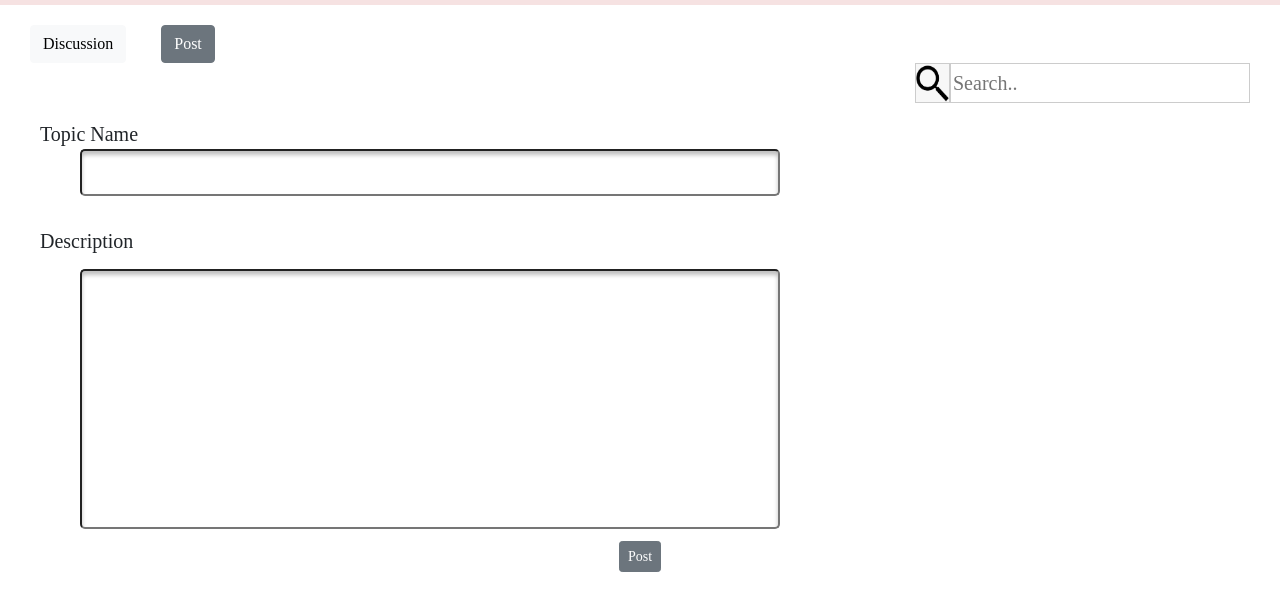
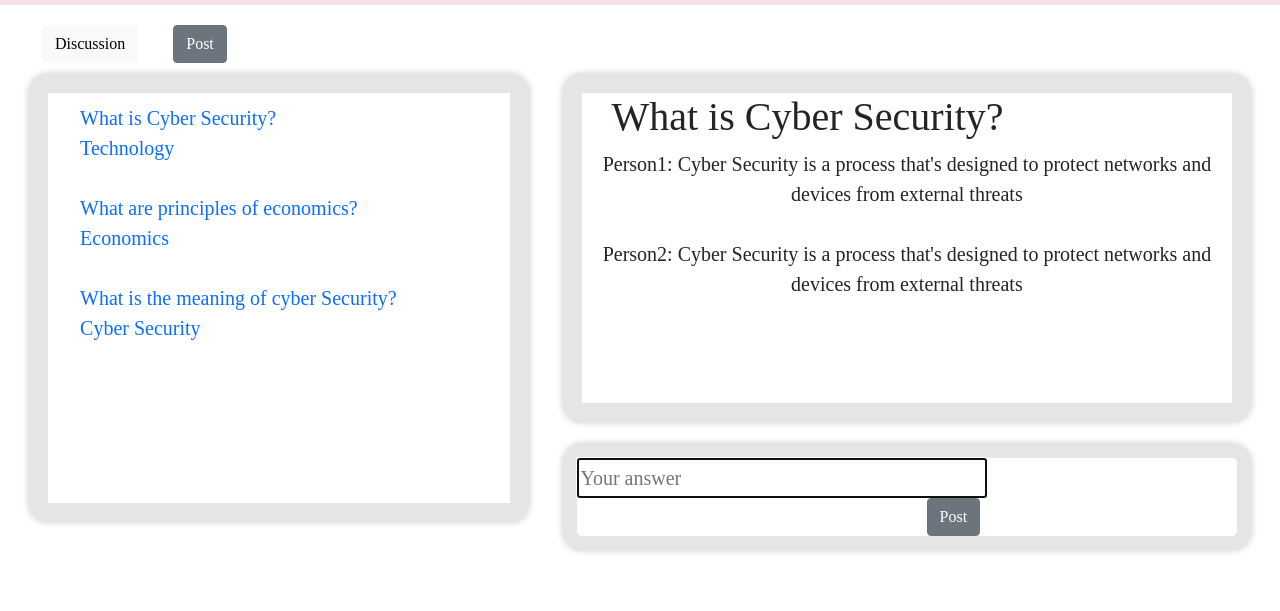
Before and after one commit to Sneha-kottauppari/LES-team-4, a plain HTML site: page framework/discussion.html in a window 1280 px wide. Shown: the part 77-688 px from the top of the page. Drawn offline with nearby package versions, Linux system fonts and the light colour scheme.

Commit message:
updated discussion

```diff
--- a/framework/discussion.html
+++ b/framework/discussion.html
@@ -1,10 +1,11 @@
 <!DOCTYPE html>
 <html lang="en">
     <head>
-        <meta charset="utf-8">
-        <meta name="viewport" content="width=device-width">
+        <meta charset="UTF-8">
+        <meta name="viewport" content="width=device-width, initial-scale=1">
         <title>LES</title>
-        <link rel="stylesheet" href="/framework/styles/stylesheet.css">
+        <!-- <link rel="stylesheet" href="styledis.css"> -->
+        <link rel="stylesheet" href="https://cdnjs.cloudflare.com/ajax/libs/font-awesome/5.13.0/css/all.min.css">
         <link href="https://cdn.jsdelivr.net/npm/bootstrap@5.1.3/dist/css/bootstrap.min.css" rel="stylesheet" integrity="sha384-1BmE4kWBq78iYhFldvKuhfTAU6auU8tT94WrHftjDbrCEXSU1oBoqyl2QvZ6jIW3" crossorigin="anonymous">
         <script src="https://cdn.jsdelivr.net/npm/bootstrap@5.1.3/dist/js/bootstrap.bundle.min.js" integrity="sha384-ka7Sk0Gln4gmtz2MlQnikT1wXgYsOg+OMhuP+IlRH9sENBO0LRn5q+8nbTov4+1p" crossorigin="anonymous"></script>
         <script src="https://ajax.googleapis.com/ajax/libs/jquery/1.12.4/jquery.min.js"></script>
@@ -19,7 +20,58 @@
             nav-link{
               color:white
             }
+            .header{
+             float:left;margin-left:30px;font-family: serif;
+            }
+            .question{
+                display:block;
+                margin-left:7%;
+            }
+            .topic{
+                display:block;
+                margin-left:7%;
 
+            }
+            .questions{
+              width:40%;height:450px;display:flexbox; margin-top: 10px;border-radius:20px;border:20px solid #e5e5e5 ;box-shadow:0px 0px 6px #D3D3D3;overflow:auto;
+            }
+            .answers{
+              width: 100%;height:350px;display:flexbox;text-align: center; margin-top:10px;border-radius:20px;border:20px solid #e5e5e5 ;box-shadow:0px 0px 6px #D3D3D3;overflow:auto;
+           }
+           .main{
+               display:flex;
+               justify-content:space-around;
+           }
+           .main1{
+               display:flex;
+               width:55%;
+               flex-direction:column;
+               justify-content: space-between;
+           }
+           .post{
+            border-radius:20px;border:15px solid #e5e5e5 ;box-shadow:0px 0px 6px #D3D3D3;font-family: serif;margin-top:20px;
+            }
+            a{
+                text-decoration:none;
+            }
+            input[type="Your answer"]{
+              width:410px;height:40px;
+            }
+            @media (max-width:830px){
+                .main{
+                    flex-direction:column;
+                    margin:0 auto;
+                }
+                .questions{
+                    width:90%;
+                    margin:0 auto;
+                    margin-top:15px;
+                }
+                .main1{
+                    width:90%;
+                    margin:0 auto;
+                }
+            }
         </style>
     </head>
     <body>
@@ -31,7 +83,7 @@
                 <a class="nav-link" aria-current="page" href="#"><img src="images/croplogo.png" width="50px" height="50px"> </a>
               </li>
             <li class="nav-item ">
-                  <a class="nav-link  d_padding" aria-current="page" href="/framework/Dashboard1.html">Dashboard</a>
+              <a class="nav-link d_padding" aria-current="page" href="/framework/Dashboard1.html">Dashboard</a>
             </li>
             <li class="nav-item">
                 <a class="nav-link d_padding" aria-current="page"  href="/framework/scheduler.html">Scheduler</a>
@@ -96,26 +148,32 @@
           </div>
         </div>
       </nav>
+      <div class="container-fluid">
         <div class="button">
-            <a href="discussion.html" class="btn btn-light" style="margin-top:20px; margin-left: 30px;">Discussion</a>
-            <a href="post.html" class="btn btn-secondary" style="margin-top:20px; margin-left: 30px;">Post</a>
+            <a href="discussion.html" class="btn btn-light" style="margin-left:30px;margin-top:20px;">Discussion</a>
+            <a href="post.html" class="btn btn-secondary" style="margin-left:30px;margin-top: 20px;">Post</a><br>
         </div>
-        <input type="text" placeholder="Search..">
-        <input type="image" src="/framework/images/search.png">
-        <table class="table"></table>
-            <thead>
-                <h scope="col">Topic Name</h><br>
-                <input type="topic" id="topic" name="topic" ><br><br>
-            <thead>
-        </table>
-        <table class="t"></table>
-            <thead>
-                <h scope="col">Description</h><br>
-                <input type="description" id="description" name="description"><br>
-            <thead>
-        </table>
-        <div style="text-align:center;margin-top:10px;">
-            <button type="button" class="btn btn-secondary btn-sm">Post</button>
+        <div class="main">
+              <div class="questions">
+                <a class="question" href="" style="margin-top:10px">What is Cyber Security?</a>
+                <a class="topic" href="">Technology</a><br>
+                <a class="question" href="">What are principles of economics?</a>
+                <a class="topic" href="">Economics</a><br>
+                <a class="question" href="">What is the meaning of cyber Security?</a>
+                <a class="topic" href="">Cyber Security</a><br>
+              </div>
+        <div class="main1">
+            <div class="answers" id="answers">
+                <h1 class="header">What is Cyber Security?</h1><br>
+              <label class="answer" style="font-family:serif">Person1: Cyber Security is a process that's designed to protect networks and devices from external threats</label><br><br>
+              <label class="answer" style="font-family:serif">Person2: Cyber Security is a process that's designed to protect networks and devices from external threats</label>
+
+            </div>
+            <div class="post">
+                <input type="Your answer" name="Your answer" placeholder="Your answer" autofocus="" autocapitalize="none" autocomplete="answer" required="" id="id_answer"><button type="button" id="one" class="btn btn-secondary" style="margin-left: 350px;">Post</button>
+            </div>
+        </div>
+        </div>
        </div>
     </body>
 </html>
```
Lines whose indentation alone changed are shown as unchanged.
